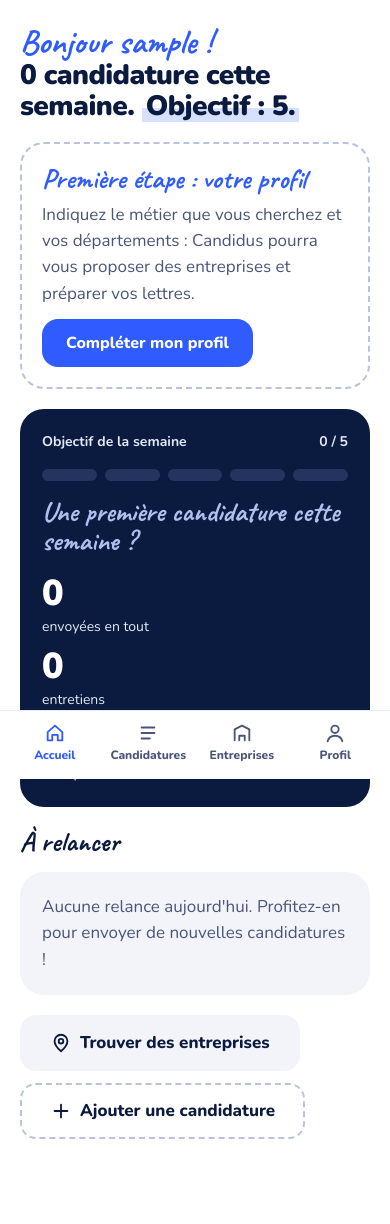
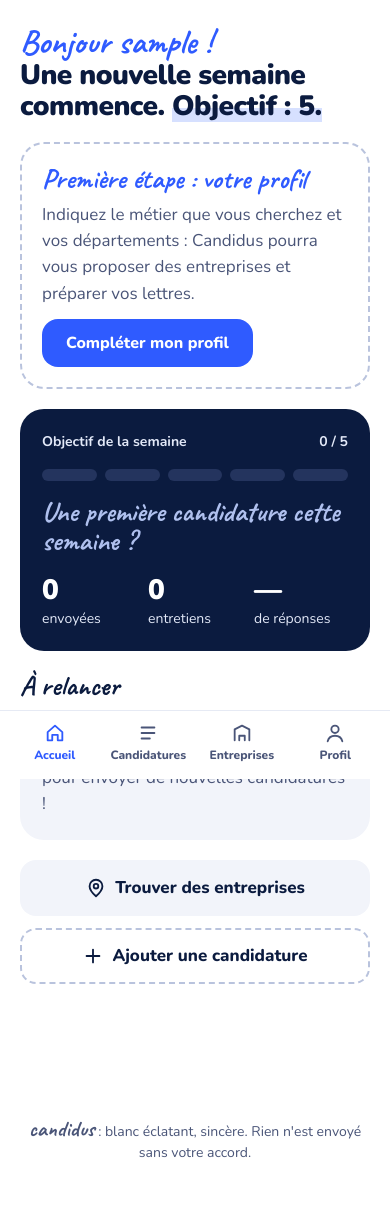
Before and after one commit to Rmerhej/Candidus, a Spring Boot app: page /tableau-de-bord in a window 390 px wide. Shown: the part 65-1289 px from the top of the page. After the commit the page ends 1223 px from the top, so only its background shows below. Run offline with Spring Boot 4, Linux system fonts and the light colour scheme; the visitor is signed in with stand-in values (Sample User, id 1); data that the repository does not hold is empty; some of the project's set-up classes (security, data sources, template engines, error pages and the like) are left out, and stand-ins take their place.

Commit message:
Ajustements après revue sur téléphone
- Champs blancs sur les cartes grises (ils se fondaient dans le fond)
- Chiffres du tableau de bord sur 3 colonnes, titre adapté en début de semaine
- Liste : bouton Ajouter et recherche compacts, filtres défilants
- Fiche : la lettre d'abord, puis le suivi ; carte entreprise masquée si vide
- Surligneur sans décalage, bouton Se connecter sur une ligne

Co-Authored-By: Claude Opus 5.5 <noreply@anthropic.com>
Claude-Session: https://claude.ai/code/session_014xM5YCzmYfWFK8fxBGR5yg

```diff
--- a/src/main/resources/static/css/candidus.css
+++ b/src/main/resources/static/css/candidus.css
@@ -126,7 +126,7 @@ img, svg { vertical-align: middle; }
 .lead { font-size: clamp(18px, 2.2vw, 21px); color: var(--ink-muted); max-width: 660px; }
 .muted { color: var(--ink-muted); }
 .small { font-size: 14px; }
-.highlight { background: linear-gradient(transparent 56%, var(--brand-tint) 56%, var(--brand-tint) 92%, transparent 92%); padding: 0 4px; }
+.highlight { background: linear-gradient(transparent 56%, var(--brand-tint) 56%, var(--brand-tint) 92%, transparent 92%); -webkit-box-decoration-break: clone; box-decoration-break: clone; }
 .verb-trouver { color: var(--brand); }
 .verb-ecrire { color: var(--verb-ecrire); }
 .verb-relancer { color: var(--verb-relancer); }
@@ -141,7 +141,7 @@ img, svg { vertical-align: middle; }
 .row { display: flex; flex-wrap: wrap; gap: 12px; align-items: center; }
 .row-between { display: flex; flex-wrap: wrap; gap: 12px; align-items: center; justify-content: space-between; }
 .grid-2 { display: grid; gap: 20px; grid-template-columns: repeat(auto-fit, minmax(min(100%, 420px), 1fr)); align-items: start; }
-.grid-stats { display: grid; gap: 12px; grid-template-columns: repeat(auto-fit, minmax(150px, 1fr)); }
+.grid-stats { display: grid; gap: 12px; grid-template-columns: repeat(3, minmax(0, 1fr)); }
 .narrow { max-width: 720px; width: 100%; margin: 0 auto; }
 
 @media (min-width: 900px) {
@@ -217,6 +217,7 @@ img, svg { vertical-align: middle; }
 .btn-block { width: 100%; }
 .btn-icon { width: 44px; padding: 0; }
 .btn[disabled] { opacity: .65; cursor: progress; }
+.btn-compact { white-space: nowrap; }
 
 /* ----- Cartes ----- */
 
@@ -228,7 +229,7 @@ img, svg { vertical-align: middle; }
 .card-chalk { border: 2px dashed var(--chalk-line); border-radius: var(--radius-lg); padding: 20px; }
 
 .stat { display: flex; flex-direction: column; gap: 4px; }
-.stat-number { font-size: 36px; font-weight: 900; line-height: 1; }
+.stat-number { font-size: clamp(28px, 7vw, 36px); font-weight: 900; line-height: 1; }
 
 /* ----- Progression ----- */
 
@@ -276,7 +277,10 @@ a.item:hover { border-color: var(--field-border); }
 
 /* ----- Pastilles de filtre ----- */
 
-.chips { display: flex; flex-wrap: wrap; gap: 8px; }
+.chips { display: flex; gap: 8px; overflow-x: auto; padding-bottom: 4px; margin: 0 -20px; padding-left: 20px; padding-right: 20px; scrollbar-width: none; }
+.chips::-webkit-scrollbar { display: none; }
+.chip { flex-shrink: 0; }
+@media (min-width: 900px) { .chips { flex-wrap: wrap; overflow: visible; margin: 0; padding: 0; } }
 .chip {
     min-height: 40px; padding: 0 16px; border-radius: var(--radius-pill); display: inline-flex; align-items: center;
     border: 2px solid var(--field-border); background: var(--ground); color: var(--ink);
@@ -304,8 +308,20 @@ a.item:hover { border-color: var(--field-border); }
 .form-grid { display: grid; gap: 16px; grid-template-columns: repeat(auto-fit, minmax(min(100%, 240px), 1fr)); }
 .form-grid .full { grid-column: 1 / -1; }
 
-.search-row { display: flex; gap: 10px; flex-wrap: wrap; }
-.search-row .input { flex: 1 1 220px; }
+.search-row { display: flex; gap: 10px; }
+.search-row .input { flex: 1 1 auto; min-width: 0; }
+.search-row .btn { flex-shrink: 0; }
+
+/* Champs posés sur une carte grise : fond blanc pour qu'ils se détachent */
+.card .input, .card .select, .card .textarea { background: var(--ground); }
+
+/* Sur téléphone, les boutons d'action prennent toute la largeur */
+@media (max-width: 599px) {
+    .actions-stack { flex-direction: column; align-items: stretch; }
+    .actions-stack > .btn, .actions-stack > form, .actions-stack > form .btn { width: 100%; }
+    .hide-mobile { display: none; }
+    .btn-compact { min-height: 40px; padding: 0 14px; font-size: 15px; }
+}
 
 /* ----- Entreprises à cocher ----- */
 
--- a/src/main/resources/templates/dashboard.html
+++ b/src/main/resources/templates/dashboard.html
@@ -12,7 +12,9 @@
     <div>
         <p class="hand-xl" th:text="${stats.envoyeesSemaine > 0} ? 'Bravo ' + ${prenom} + ' !' : 'Bonjour ' + ${prenom} + ' !'">Bravo Karim !</p>
         <h1 class="title">
-            <span th:text="${stats.envoyeesSemaine} + (${stats.envoyeesSemaine > 1} ? ' candidatures' : ' candidature') + ' cette semaine.'">3 candidatures cette semaine.</span>
+            <span th:if="${stats.envoyeesSemaine == 0}">Une nouvelle semaine commence.</span>
+            <span th:if="${stats.envoyeesSemaine > 0}"
+                  th:text="${stats.envoyeesSemaine} + (${stats.envoyeesSemaine > 1} ? ' candidatures' : ' candidature') + ' cette semaine.'">3 candidatures cette semaine.</span>
             <span class="highlight" th:text="'Objectif : ' + ${stats.objectifSemaine} + '.'">Objectif : 5.</span>
         </h1>
     </div>
@@ -41,7 +43,7 @@
             <div class="grid-stats" style="margin-top: 4px">
                 <div class="stat">
                     <span class="stat-number" style="color: #FFFFFF" th:text="${stats.envoyees}">12</span>
-                    <span class="small">envoyées en tout</span>
+                    <span class="small">envoyées</span>
                 </div>
                 <div class="stat">
                     <span class="stat-number" style="color: #FFFFFF" th:text="${stats.entretiens}">2</span>
@@ -80,7 +82,7 @@
         </section>
     </div>
 
-    <div class="row">
+    <div class="row actions-stack">
         <a th:href="@{/entreprises}" class="btn btn-secondary btn-lg">
             <svg class="icon" aria-hidden="true"><use href="#i-pin"></use></svg> Trouver des entreprises
         </a>
--- a/src/main/resources/templates/index.html
+++ b/src/main/resources/templates/index.html
@@ -10,7 +10,7 @@
         <a th:replace="~{fragments/layout :: logo(@{/})}"></a>
         <div class="header-actions">
             <button th:replace="~{fragments/layout :: themeToggle}"></button>
-            <a th:href="@{/login}" class="btn btn-outline">Se connecter</a>
+            <a th:href="@{/login}" class="btn btn-outline btn-compact">Se connecter</a>
         </div>
     </div>
 </header>
--- a/src/main/resources/templates/profil.html
+++ b/src/main/resources/templates/profil.html
@@ -30,13 +30,13 @@
                 <div class="field">
                     <label for="metierVise">Métier visé</label>
                     <input type="text" th:field="*{metierVise}" class="input" th:errorclass="is-invalid"
-                           placeholder="Ex : formateur pour adultes, aide-soignant, comptable">
+                           placeholder="Ex : formateur, aide-soignant">
                     <span class="error" th:if="${#fields.hasErrors('metierVise')}" th:errors="*{metierVise}"></span>
                 </div>
                 <div class="field">
                     <label for="motsCles">Type d'entreprises à chercher</label>
                     <input type="text" th:field="*{motsCles}" class="input" th:errorclass="is-invalid"
-                           placeholder="Ex : organisme de formation, maison de retraite">
+                           placeholder="Ex : organisme de formation">
                     <span class="help">Ces mots servent à chercher les entreprises dans l'annuaire officiel.</span>
                     <span class="error" th:if="${#fields.hasErrors('motsCles')}" th:errors="*{motsCles}"></span>
                 </div>
```
Also changed, not shown: src/main/resources/templates/candidatures/detail.html (+64 -63 lines), src/main/resources/templates/candidatures/list.html (+5 -5 lines).
